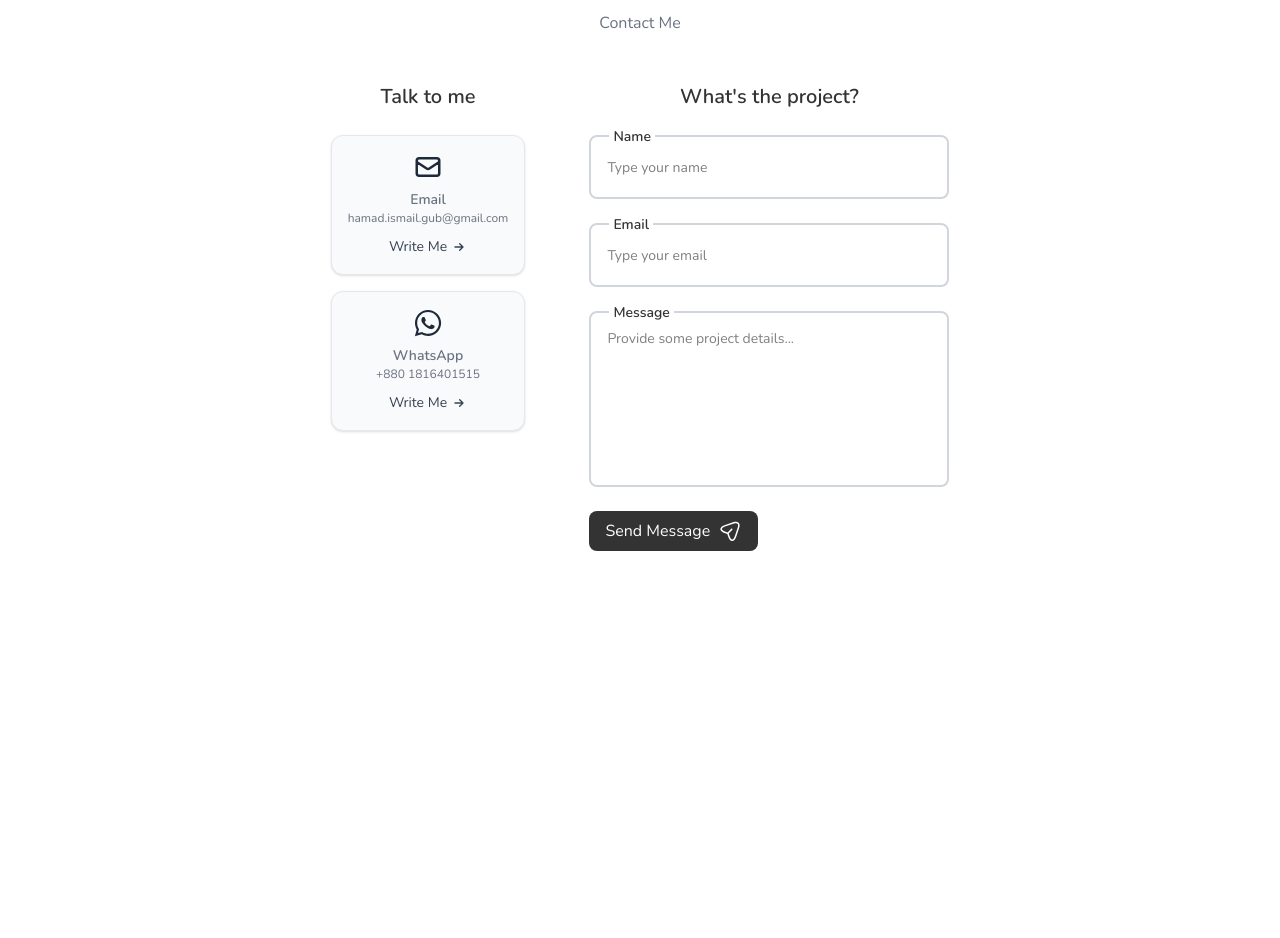
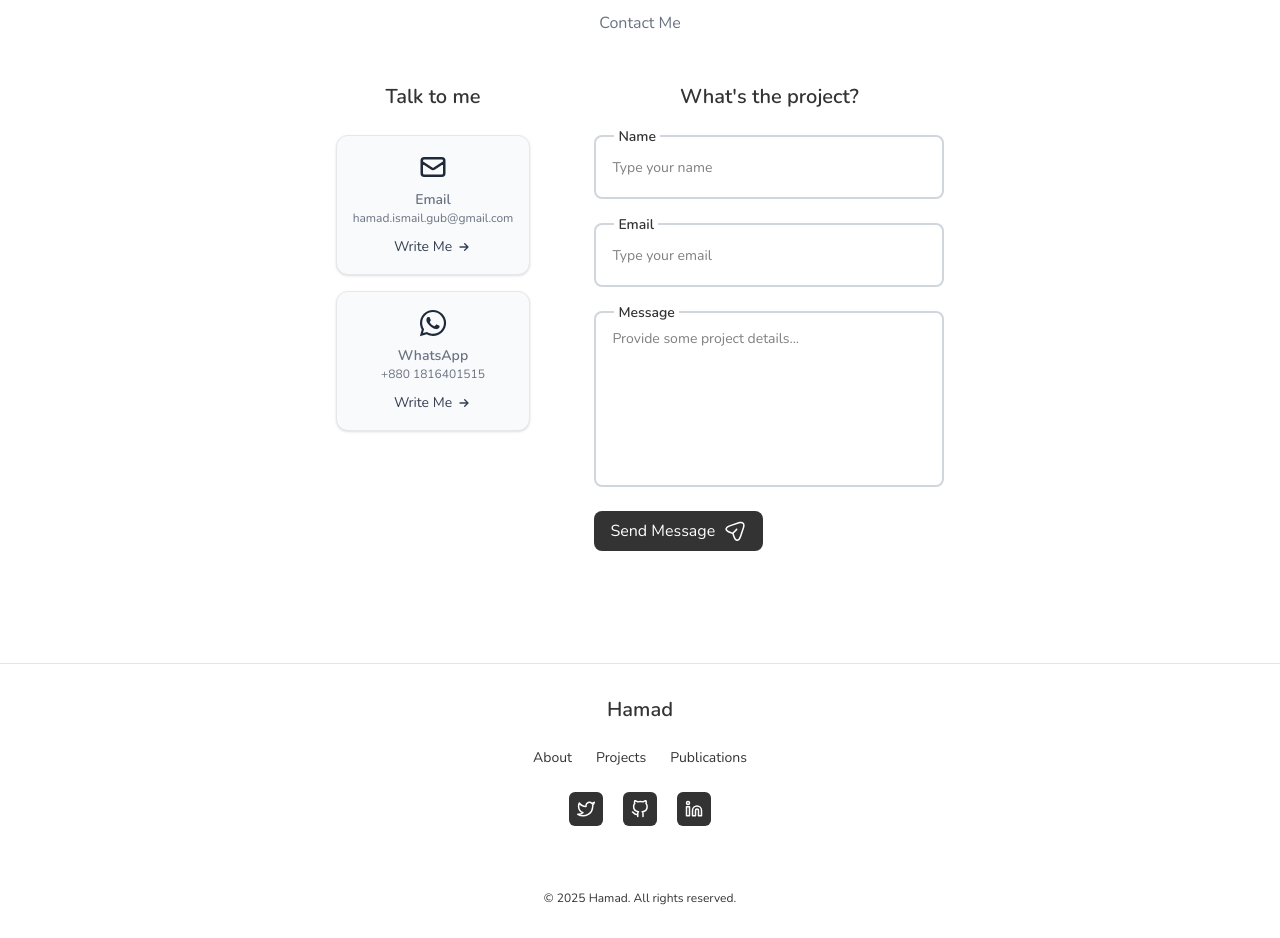
Before and after one commit to hamadismail/portfolio, a React (Vite) app: page / in a window 1280 px wide. Shown: the part 3860-4798 px from the top of the page. Before the commit the page ends 4523 px from the top, so only its background shows below. Built offline with nearby package versions, Linux system fonts and the light colour scheme.

Commit message:
implement footer

```diff
--- a/src/App.jsx
+++ b/src/App.jsx
@@ -1,6 +1,7 @@
 import About from "./components/About/About";
 import Banner from "./components/Banner/Banner";
 import Contact from "./components/Contact/Contact";
+import Footer from "./components/Footer/Footer";
 import Header from "./components/Header/Header";
 import Portfolio from "./components/Projects/Portfolio";
 import Publications from "./components/Publications/Publications";
@@ -19,6 +20,7 @@ function App() {
       <Portfolio />
       <Publications />
       <Contact />
+      <Footer />
       <ScrollUp />
     </>
   );
--- a/src/components/Contact/Contact.jsx
+++ b/src/components/Contact/Contact.jsx
@@ -38,7 +38,7 @@ const Contact = () => {
   };
 
   return (
-    <section className="max-6xl mx-auto py-16 px-4" id="contact">
+    <section className="max-w-6xl mx-auto py-16 px-4" id="contact">
       <h2 className="text-3xl font-bold text-[#333] text-center mb-2">
         Let's Connect
       </h2>
@@ -91,7 +91,7 @@ const Contact = () => {
           <form
             ref={form}
             onSubmit={sendEmail}
-            className="w-[360px] max-w-full mx-auto space-y-6"
+            className="w-[350px] max-w-full mx-auto space-y-6"
           >
             <div className="relative h-16">
               <label className="absolute -top-2 left-5 text-sm bg-white text-[#333] font-semibold px-1 z-10">
@@ -101,7 +101,7 @@ const Contact = () => {
                 type="text"
                 name="name"
                 placeholder="Type your name"
-                className="absolute w-full h-full border-2 border-gray-300 rounded-lg p-4 bg-transparent text-sm outline-none"
+                className="w-full h-full border-2 border-gray-300 rounded-lg p-4 bg-transparent text-sm outline-none"
               />
             </div>
 
@@ -113,7 +113,7 @@ const Contact = () => {
                 type="email"
                 name="email"
                 placeholder="Type your email"
-                className="absolute w-full h-full border-2 border-gray-300 rounded-lg p-4 bg-transparent text-sm outline-none"
+                className="w-full h-full border-2 border-gray-300 rounded-lg p-4 bg-transparent text-sm outline-none"
               />
             </div>
 
@@ -126,7 +126,7 @@ const Contact = () => {
                 name="message"
                 rows="6"
                 placeholder="Provide some project details..."
-                className="absolute w-full h-full border-2 border-gray-300 rounded-lg p-4 bg-transparent text-sm resize-none outline-none"
+                className="w-full h-full border-2 border-gray-300 rounded-lg p-4 bg-transparent text-sm resize-none outline-none"
               ></textarea>
             </div>
 
--- /dev/null
+++ b/src/components/Footer/Footer.jsx
@@ -0,0 +1,57 @@
+import React from 'react';
+import { FiTwitter, FiGithub, FiLinkedin } from 'react-icons/fi';
+
+const Footer = () => {
+  return (
+    <footer className="bg-white border-t border-black/10">
+      <div className="max-w-6xl mx-auto py-8 px-4">
+        <h1 className="text-center text-xl font-semibold text-[#333] mb-6">Hamad</h1>
+
+        <ul className="flex justify-center gap-6 mb-6 text-[#333] text-sm">
+          <li>
+            <a href="#about" className="hover:text-[#111] transition">About</a>
+          </li>
+          <li>
+            <a href="#portfolio" className="hover:text-[#111] transition">Projects</a>
+          </li>
+          <li>
+            <a href="#publications" className="hover:text-[#111] transition">Publications</a>
+          </li>
+        </ul>
+
+        <div className="flex justify-center gap-5">
+          <a
+            href="https://twitter.com/hamadismail_"
+            className="text-white bg-[#333] p-2 rounded-md text-lg hover:bg-[#9fbc49] transition"
+            target="_blank"
+            rel="noreferrer"
+          >
+            <FiTwitter />
+          </a>
+          <a
+            href="https://www.github.com/hamadismail"
+            className="text-white bg-[#333] p-2 rounded-md text-lg hover:bg-[#9fbc49] transition"
+            target="_blank"
+            rel="noreferrer"
+          >
+            <FiGithub />
+          </a>
+          <a
+            href="https://www.linkedin.com/in/hamadismail/"
+            className="text-white bg-[#333] p-2 rounded-md text-lg hover:bg-[#9fbc49] transition"
+            target="_blank"
+            rel="noreferrer"
+          >
+            <FiLinkedin />
+          </a>
+        </div>
+
+        <span className="block mt-16 text-center text-xs text-[#333]">
+          &copy; {new Date().getFullYear()} Hamad. All rights reserved.
+        </span>
+      </div>
+    </footer>
+  );
+};
+
+export default Footer;
```
